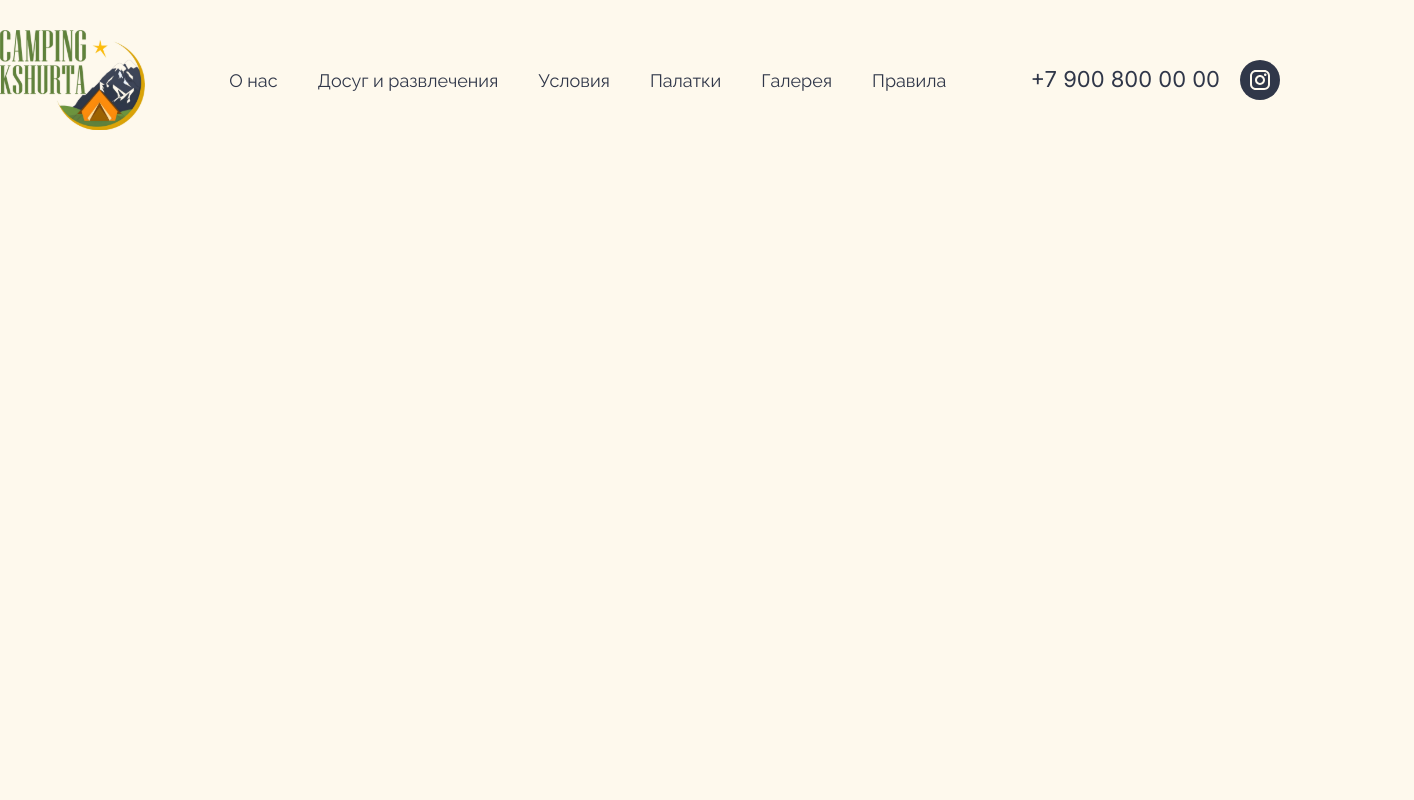
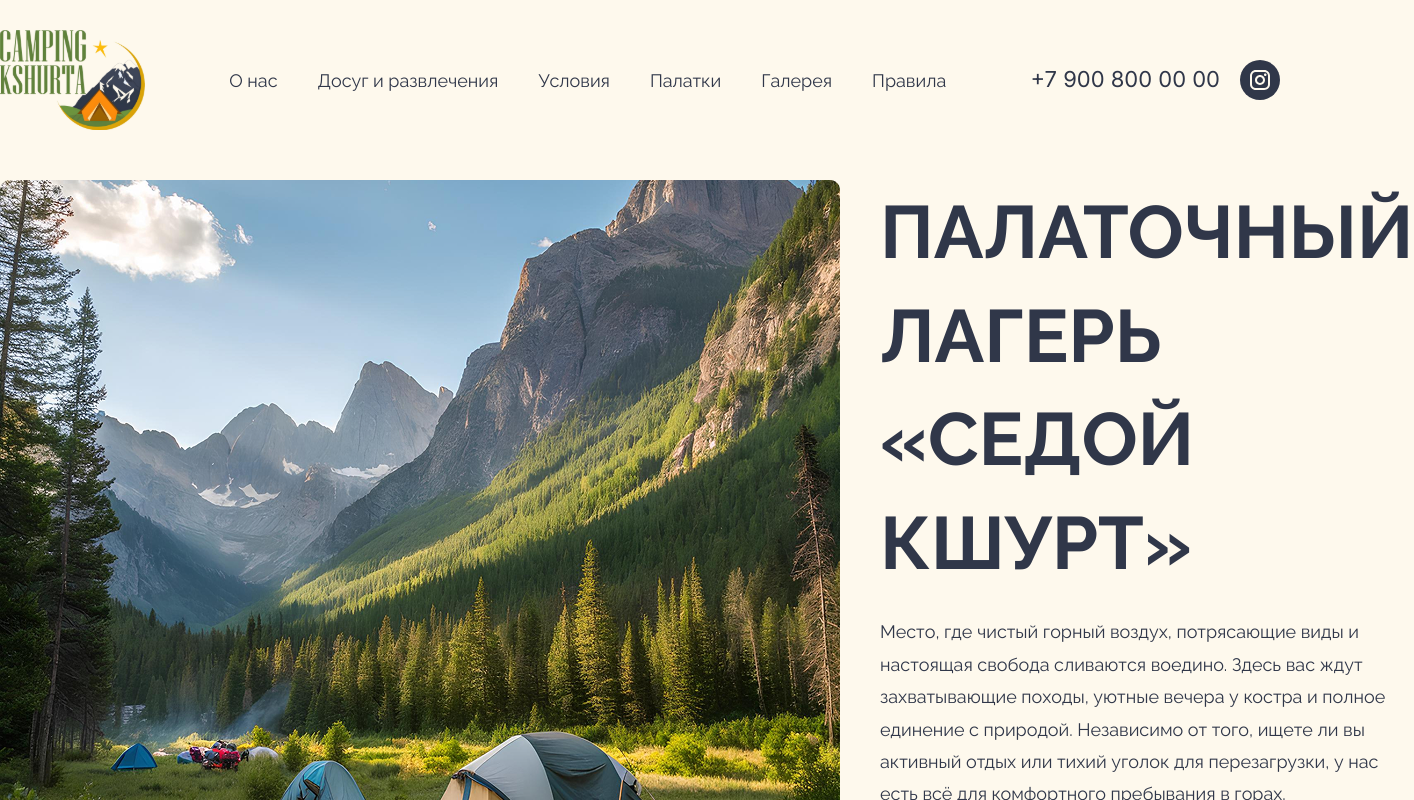
Before and after one commit to AmletixQ/camping-kshurta-frontend, a React (Vite) app: page / in a window 1280 px wide. Shown: the top 800 px of the page, 1414 px wide, since content can reach past the window. Built offline with nearby package versions, Linux system fonts and the light colour scheme.

Commit message:
Complete about us section

```diff
--- a/src/App.tsx
+++ b/src/App.tsx
@@ -1,9 +1,16 @@
 import Header from "./components/Header/Header";
+
+import styles from "./App.module.scss";
+import AboutUs from "./sections/AboutUs/AboutUs";
 
 const App = () => {
   return (
     <>
       <Header />
+
+      <main className={styles.app}>
+        <AboutUs />
+      </main>
     </>
   );
 };
--- /dev/null
+++ b/src/sections/AboutUs/AboutUs.module.scss
@@ -0,0 +1,28 @@
+.aboutUs {
+  display: flex;
+  gap: 40px;
+
+  padding-bottom: 150px;
+
+  &__content {
+    display: flex;
+    flex-direction: column;
+    justify-content: space-between;
+
+    h1 {
+      font-size: var(--h1-size);
+      text-transform: uppercase;
+      line-height: 140%;
+    }
+
+    p {
+      line-height: 180%;
+    }
+
+    &__typography {
+      display: flex;
+      flex-direction: column;
+      gap: 22px;
+    }
+  }
+}
--- /dev/null
+++ b/src/sections/AboutUs/AboutUs.tsx
@@ -0,0 +1,32 @@
+import Button from "../../Button/Button";
+import Container from "../../components/Container/Container";
+import styles from "./AboutUs.module.scss";
+
+const AboutUs = () => {
+  return (
+    <Container>
+      <div className={styles.aboutUs}>
+        <img
+          className={styles.aboutUs__image}
+          src="/images/aboutUs.png"
+          alt=""
+        />
+        <div className={styles.aboutUs__content}>
+          <div className={styles.aboutUs__content__typography}>
+            <h1>Палаточный лагерь «Седой Кшурт»</h1>
+            <p>
+              Место, где чистый горный воздух, потрясающие виды и настоящая
+              свобода сливаются воедино. Здесь вас ждут захватывающие походы,
+              уютные вечера у костра и полное единение с природой. Независимо от
+              того, ищете ли вы активный отдых или тихий уголок для
+              перезагрузки, у нас есть всё для комфортного пребывания в горах.
+            </p>
+          </div>
+
+          <Button color="primary">Забронировать место</Button>
+        </div>
+      </div>
+    </Container>
+  );
+};
+export default AboutUs;
```
Also changed, not shown: public/images/aboutUs.png (added).
